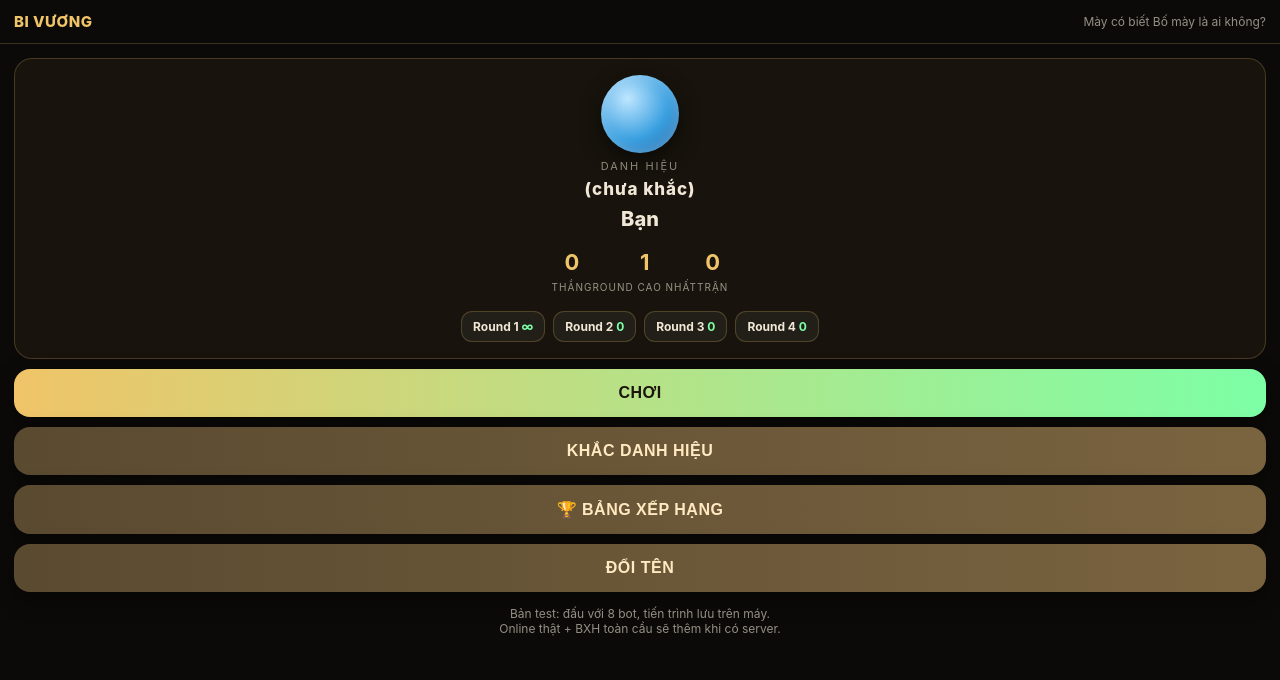
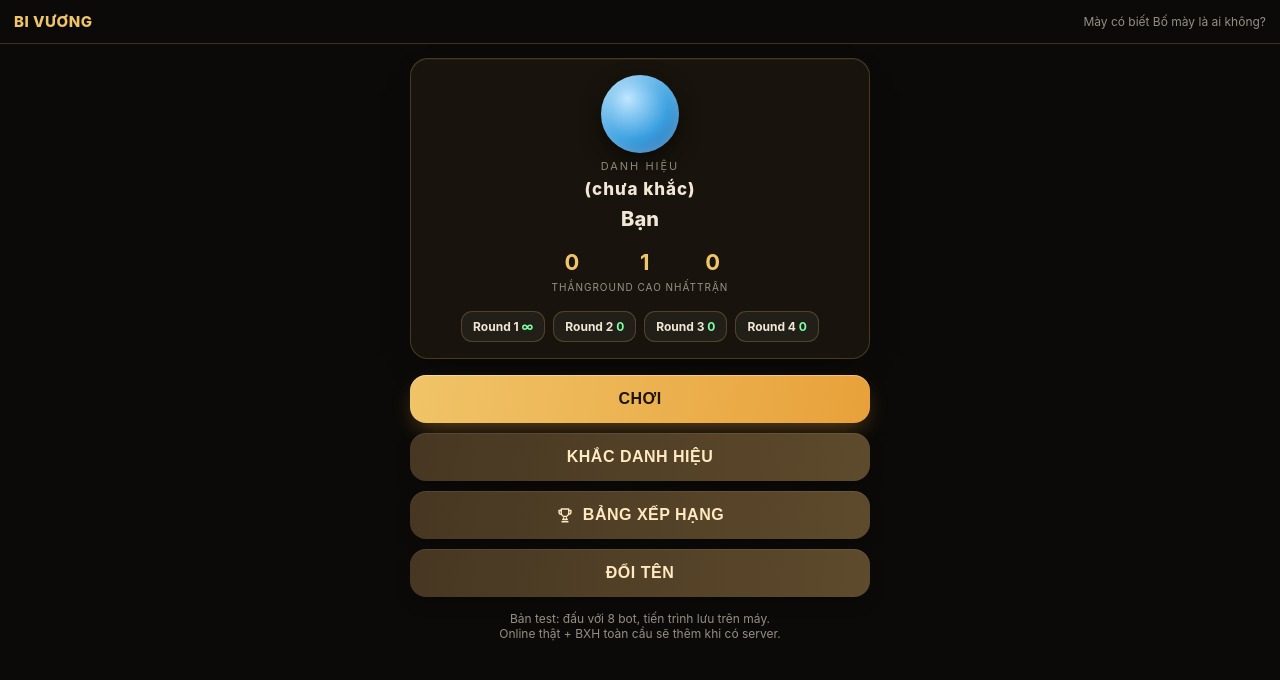
Before and after one commit to snape1987/app1, a website: page www/index.html in a window 1280 px wide. Drawn offline with Linux system fonts and the light colour scheme.

Commit message:
design: menu screens responsive landscape + materiality + anti-emoji
Áp dụng nguyên tắc design-taste-frontend:
- .scroll: flex column, children max-width 460px căn giữa
  → mọi màn menu (home/BXH/đổi tên/result) hoạt động tốt cả portrait+landscape,
    không còn kéo dãn xấu khi xoay ngang
- Materiality: card có inner glass border + tinted shadow;
  button có inner highlight + tactile :active (translateY + scale)
- Anti-emoji policy: thay 🏆🌍📍🎟️✒️ bằng line-icon SVG (trophy) / text sạch

Co-Authored-By: Claude Sonnet 4.6 <noreply@anthropic.com>

```diff
--- a/www/index.html
+++ b/www/index.html
@@ -12,7 +12,8 @@
   #app{position:fixed;inset:0;overflow:hidden;}
   .screen{position:absolute;inset:0;display:none;flex-direction:column;}
   .screen.active{display:flex;}
-  .scroll{flex:1;overflow-y:auto;padding:14px;-webkit-overflow-scrolling:touch;}
+  .scroll{flex:1;overflow-y:auto;padding:14px;-webkit-overflow-scrolling:touch;display:flex;flex-direction:column;}
+  .scroll>*{width:100%;max-width:460px;margin-left:auto;margin-right:auto;flex:0 0 auto;}
   .pad{padding:14px;}
 
   .topbar{display:flex;align-items:center;gap:10px;padding:12px 14px;border-bottom:1px solid var(--line);}
@@ -20,14 +21,20 @@
   .back{background:none;border:1px solid #555;color:#ddd;border-radius:9px;padding:6px 11px;font-weight:700;cursor:pointer;font-size:13px;}
   .spacer{flex:1;}
 
-  .btn{display:block;width:100%;padding:15px;border:none;border-radius:16px;font-size:16px;font-weight:800;letter-spacing:.5px;
-    cursor:pointer;color:#1c140a;background:linear-gradient(90deg,var(--gold),#7dffa6);box-shadow:0 8px 22px rgba(0,0,0,.4);margin-top:10px;}
-  .btn:active{transform:scale(.98);}
-  .btn.sec{background:linear-gradient(90deg,#5a4a30,#7a6440);color:#ffe9c0;}
-  .btn.gold{background:linear-gradient(90deg,var(--gold),var(--gold2));}
+  .btn{display:flex;align-items:center;justify-content:center;gap:9px;width:100%;padding:15px;border:none;border-radius:16px;
+    font-size:16px;font-weight:800;letter-spacing:.5px;cursor:pointer;color:#1c140a;
+    background:linear-gradient(100deg,var(--gold),var(--gold2));
+    box-shadow:0 10px 24px -8px rgba(232,161,58,.45),inset 0 1px 0 rgba(255,255,255,.35);
+    margin-top:10px;transition:transform .12s cubic-bezier(.16,1,.3,1),box-shadow .2s;}
+  .btn:active{transform:translateY(1px) scale(.985);box-shadow:0 4px 12px -6px rgba(232,161,58,.4),inset 0 1px 0 rgba(255,255,255,.25);}
+  .btn.sec{background:linear-gradient(100deg,#473722,#5e4a2c);color:#ffe9c0;
+    box-shadow:0 8px 20px -10px rgba(0,0,0,.6),inset 0 1px 0 rgba(255,255,255,.07);}
+  .btn.gold{background:linear-gradient(100deg,var(--gold),var(--gold2));}
   .btn:disabled{filter:grayscale(.8);opacity:.5;}
+  .btn svg{width:18px;height:18px;flex:0 0 auto;}
 
-  .card{background:var(--card);border:1px solid var(--line);border-radius:18px;padding:16px;}
+  .card{background:var(--card);border:1px solid var(--line);border-radius:18px;padding:16px;
+    box-shadow:0 14px 34px -18px rgba(0,0,0,.7),inset 0 1px 0 rgba(255,255,255,.05);}
   .muted{opacity:.6;font-size:12px;}
 
   /* HOME */
@@ -150,7 +157,7 @@
       </div>
       <button class="btn" id="playBtn">CHƠI</button>
       <button class="btn sec" id="statusBtn">KHẮC DANH HIỆU</button>
-      <button class="btn sec" id="lbBtn">🏆 BẢNG XẾP HẠNG</button>
+      <button class="btn sec" id="lbBtn"><svg viewBox="0 0 24 24" fill="none" stroke="currentColor" stroke-width="1.8" stroke-linecap="round" stroke-linejoin="round"><path d="M7 4h10v5a5 5 0 0 1-10 0V4z"/><path d="M7 6H4v2a3 3 0 0 0 3 3M17 6h3v2a3 3 0 0 1-3 3M9 18h6M10 18v-2M14 18v-2M8 21h8"/></svg>BẢNG XẾP HẠNG</button>
       <button class="btn sec" id="renameBtn">ĐỔI TÊN</button>
       <p class="muted" style="text-align:center;margin-top:14px">Bản test: đấu với 8 bot, tiến trình lưu trên máy.<br>Online thật + BXH toàn cầu sẽ thêm khi có server.</p>
     </div>
@@ -184,12 +191,12 @@
 
   <!-- LEADERBOARD -->
   <div class="screen" id="leaderboard">
-    <div class="topbar"><button class="back" data-back="home">‹ Về</button><h1>🏆 XẾP HẠNG</h1></div>
+    <div class="topbar"><button class="back" data-back="home">‹ Về</button><h1>XẾP HẠNG</h1></div>
     <div class="scroll">
-      <p class="muted">★ Dữ liệu mẫu (trừ dòng của bạn). Top10 TG <span class="t-diamond">Kim cương</span>, Top100 <span class="t-platinum">Bạch kim</span>, Top10 khu vực <span class="t-silver">Bạc</span>.</p>
+      <p class="muted">Dữ liệu mẫu (trừ dòng của bạn). Top10 TG <span class="t-diamond">Kim cương</span>, Top100 <span class="t-platinum">Bạch kim</span>, Top10 khu vực <span class="t-silver">Bạc</span>.</p>
       <div class="lbcol"><h3>BẠN</h3><div id="lbYou"></div></div>
-      <div class="lbcol"><h3>🌍 TOP 100 THẾ GIỚI</h3><div id="lbWorld"></div></div>
-      <div class="lbcol"><h3>📍 TOP 10 KHU VỰC (VN)</h3><div id="lbRegion"></div></div>
+      <div class="lbcol"><h3>TOP 100 THẾ GIỚI</h3><div id="lbWorld"></div></div>
+      <div class="lbcol"><h3>TOP 10 KHU VỰC (VN)</h3><div id="lbRegion"></div></div>
     </div>
   </div>
 
@@ -360,8 +367,8 @@ function showResult(won,rank,r,reward){
     ? `Bạn là viên bi cuối cùng sống sót ở <b>Round ${r}</b>!`
     : `Bạn trụ tới hạng ${rank} ở Round ${r}. Cố lên!`;
   const rw=$('rReward');
-  if(reward){let t=`🎟️ Nhận <b>vé vào Round ${reward.ticket}</b>`;
-    if(reward.letter)t+=`<br>✒️ Khắc thêm 1 chữ: <span class="${myTier()}">${statusDisplay(meta.statusFull,meta.statusRev)}</span>`;
+  if(reward){let t=`Nhận <b>vé vào Round ${reward.ticket}</b>`;
+    if(reward.letter)t+=`<br>Khắc thêm 1 chữ: <span class="${myTier()}">${statusDisplay(meta.statusFull,meta.statusRev)}</span>`;
     rw.innerHTML=t; rw.style.display='block';
   } else rw.style.display='none';
   $('rAgain').onclick=()=>enterMatch(r);
```
